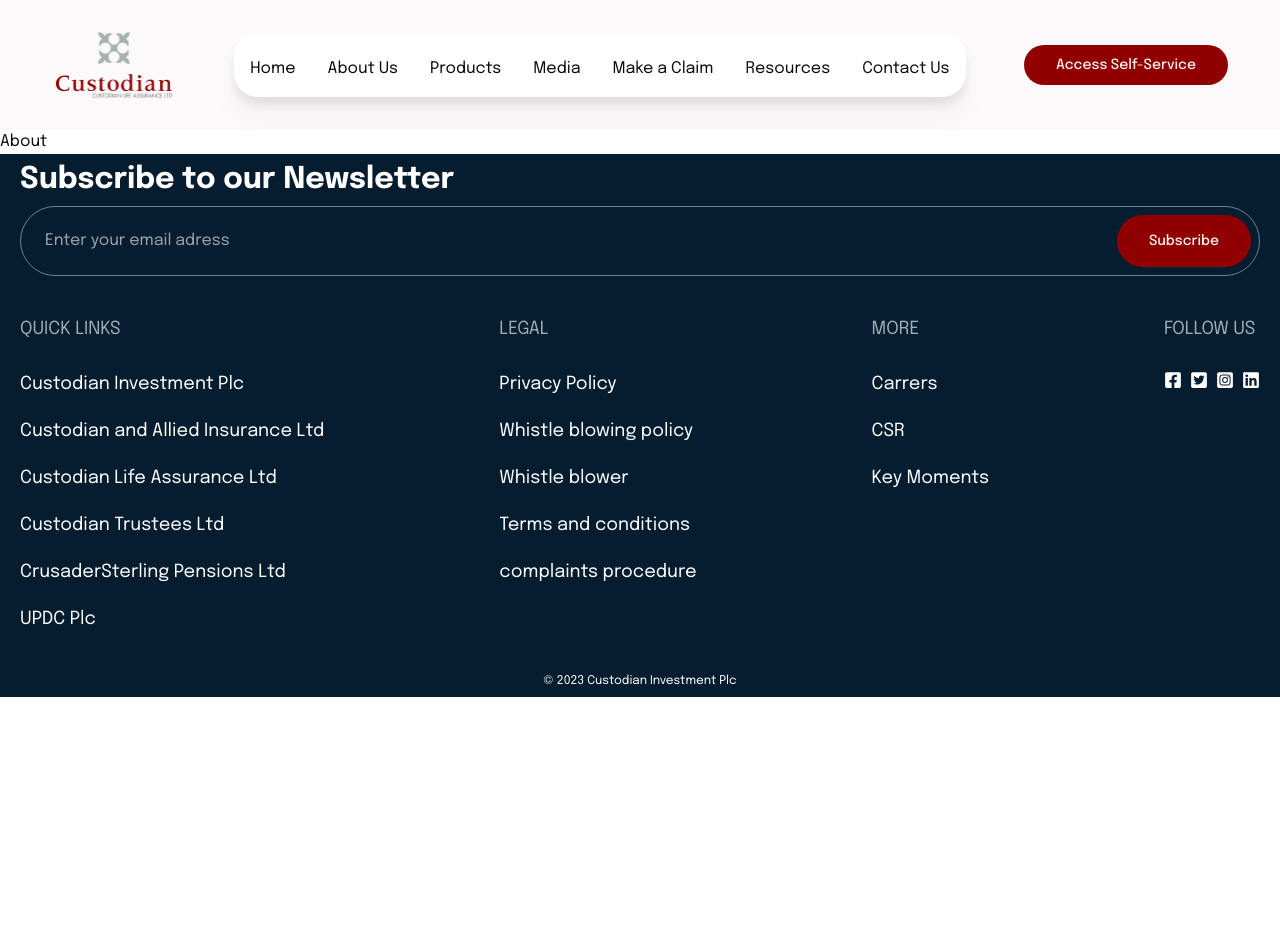
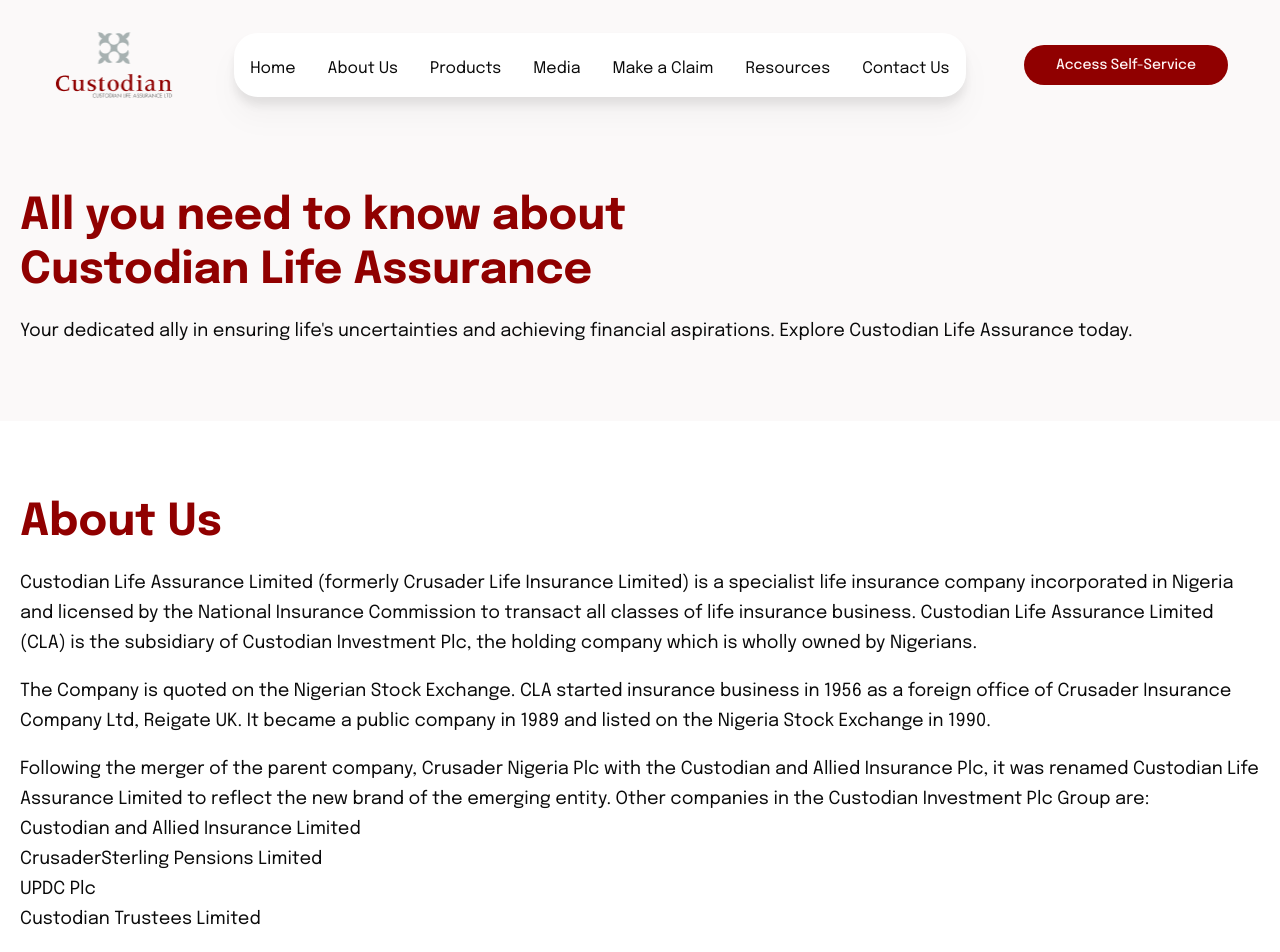
Before and after one commit to kngtee/test-web, a React (Vite) app: page /about-us in a window 1280 px wide. Shown: the top 952 px of the page. Before the commit the page ends 800 px from the top, so only its background shows below. Built offline with nearby package versions, Linux system fonts and the light colour scheme.

Commit message:
About us started

```diff
--- a/src/components/Hero.tsx
+++ b/src/components/Hero.tsx
@@ -1,10 +1,15 @@
-const Hero = () => {
+interface Props {
+  title: string;
+  subtitle: string;
+  description: string;
+}
+const Hero: React.FC<Props> = ({ title, description, subtitle }) => {
   return (
     <section className="pt-[60px] 2xl:h-[800px] bg-[#FBF9F9]">
-      <div className="container">
-        <h1 className="heading">
-          All you need to know about Custodian Life Assurance
-        </h1>
+      <div className="container items-center justify-center">
+        <h1 className="heading">{title}</h1>
+        <h1 className="heading text-primaryColor">{subtitle}</h1>
+        <p className="text__para">{description}</p>
       </div>
     </section>
   );
--- a/src/index.css
+++ b/src/index.css
@@ -71,7 +71,7 @@
   }
 
   .heading {
-    @apply text-[44px] leading-[54px] font-[700] text-headingColor
+    @apply text-[44px] leading-[54px] font-[700] text-primaryColor
   }
 
   .text__para {
--- a/src/pages/About.tsx
+++ b/src/pages/About.tsx
@@ -1,9 +1,59 @@
-
+import Hero from "@/components/Hero";
 
 const About = () => {
   return (
-    <div>About</div>
-  )
-}
+    <>
+      <Hero
+        title="All you need to know about"
+        subtitle="Custodian Life Assurance"
+        description="Your dedicated ally in ensuring life's uncertainties and achieving financial aspirations. Explore Custodian Life Assurance today."
+      />
+      {/* About Us Write up */}
+      <section>
+        <div className="container">
+          <h1 className="heading">About Us</h1>
+          <p className="text__para">
+            Custodian Life Assurance Limited (formerly Crusader Life Insurance
+            Limited) is a specialist life insurance company incorporated in
+            Nigeria and licensed by the National Insurance Commission to
+            transact all classes of life insurance business. Custodian Life
+            Assurance Limited (CLA) is the subsidiary of Custodian Investment
+            Plc, the holding company which is wholly owned by Nigerians.
+          </p>
+          <p className="text__para">
+            The Company is quoted on the Nigerian Stock Exchange. CLA started
+            insurance business in 1956 as a foreign office of Crusader Insurance
+            Company Ltd, Reigate UK. It became a public company in 1989 and
+            listed on the Nigeria Stock Exchange in 1990.
+          </p>
+          <p className="text__para">
+            Following the merger of the parent company, Crusader Nigeria Plc
+            with the Custodian and Allied Insurance Plc, it was renamed
+            Custodian Life Assurance Limited to reflect the new brand of the
+            emerging entity. Other companies in the Custodian Investment Plc
+            Group are:
+            <ol>
+              <li>Custodian and Allied Insurance Limited</li>
+              <li>CrusaderSterling Pensions Limited</li>
+              <li>UPDC Plc</li>
+              <li>Custodian Trustees Limited</li>
+            </ol>
+          </p>
+        </div>
+      </section>
 
-export default About
+      {/* Vision, Mission & Goals */}
+      <section>
+        <div className="conatiner">
+            <div>
+                <div className="vision"></div>
+                <div className="mission"></div>
+            </div>
+            <div className="goals"></div>
+        </div>
+      </section>
+    </>
+  );
+};
+
+export default About;
```
